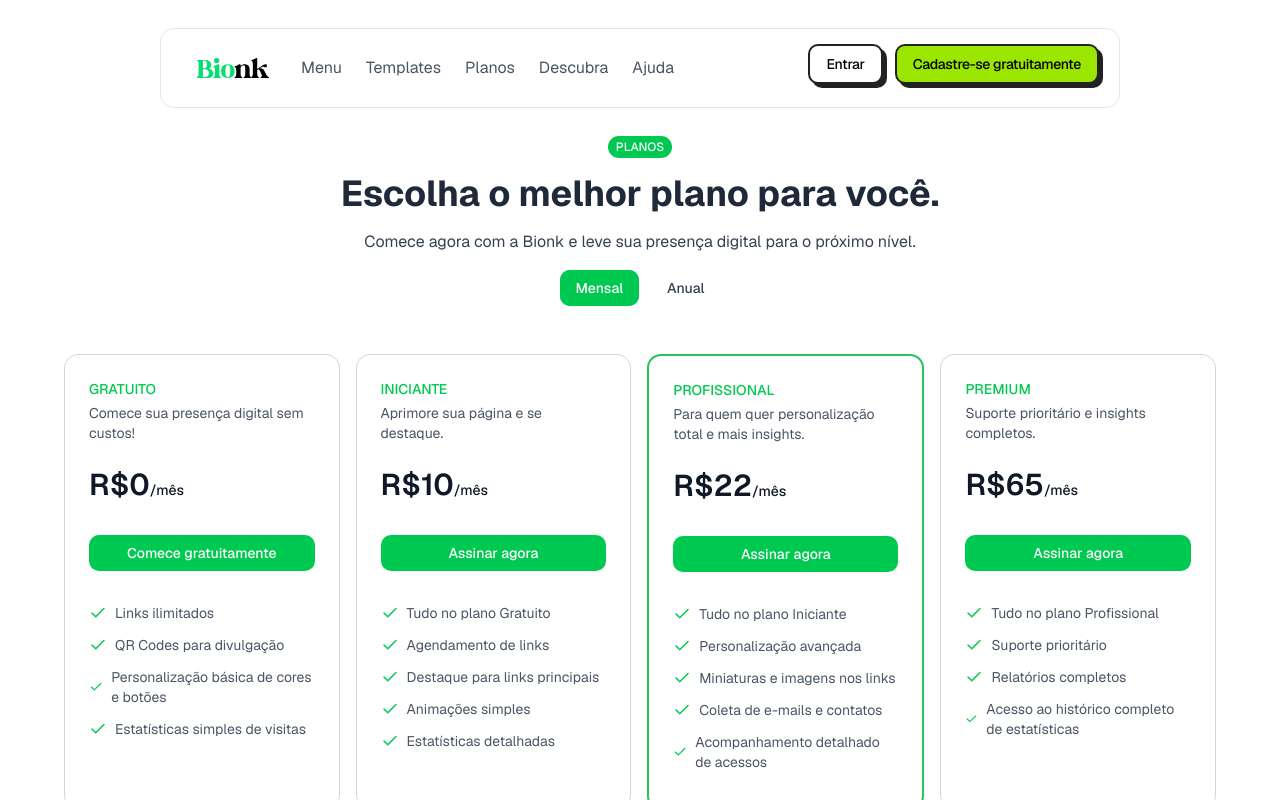
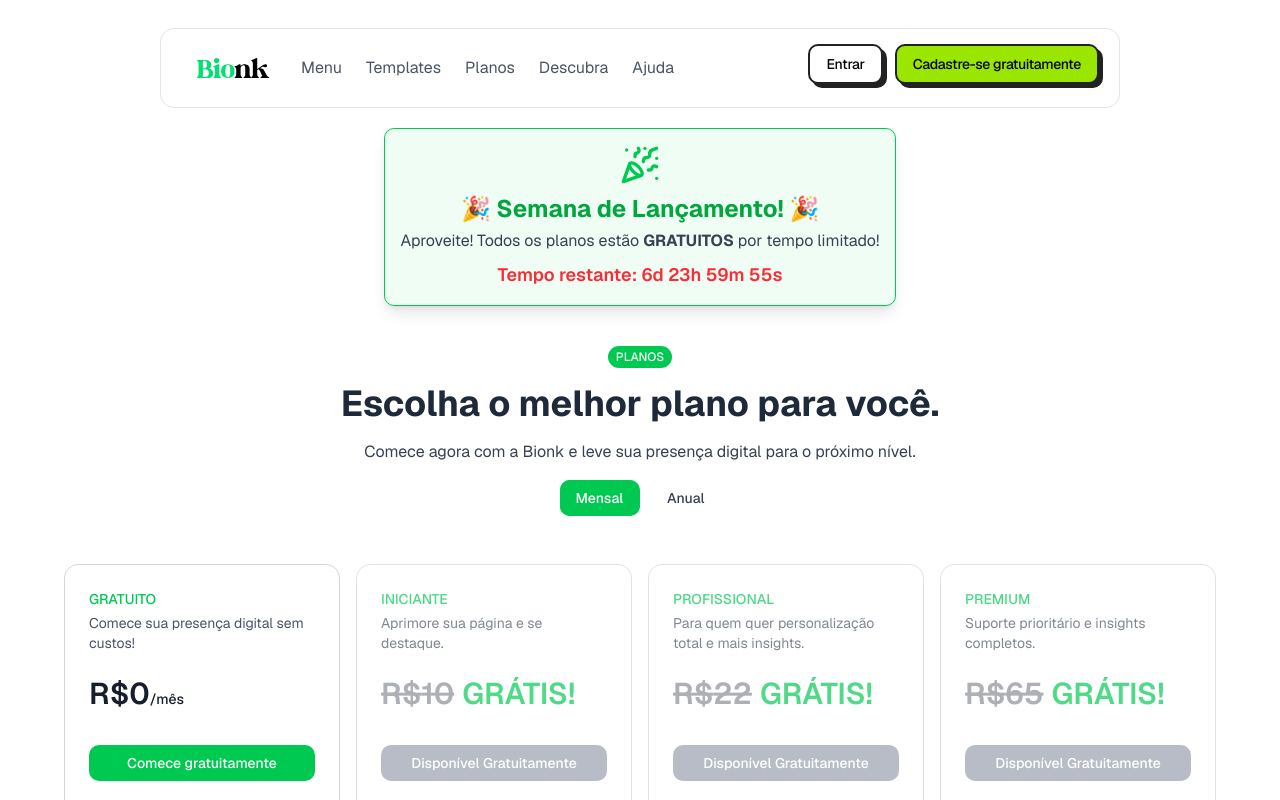
Before and after one commit to gabriellucasvh/bionk, a Next.js app: page /planos in a window 1280 px wide. Shown: the top 800 px of the page. Built offline with nearby package versions, Linux system fonts and the light colour scheme; no server answers; a web font is replaced by a local one.

Commit message:
feat(pricing): Promoção  de lançamento  adicionada

```diff
--- a/src/app/(public)/planos/prices.tsx
+++ b/src/app/(public)/planos/prices.tsx
@@ -3,8 +3,9 @@
 import { MotionButton, MotionP, MotionSpan } from '@/components/ui/motion'
 import { cn } from '@/lib/utils'
 import { AnimatePresence } from 'framer-motion'
-import { Check } from 'lucide-react'
-import { useState } from 'react'
+import { Check, PartyPopper } from 'lucide-react'
+import Link from 'next/link'
+import { useState, useEffect } from 'react'
 
 const pricingPlans = [
     {
@@ -13,7 +14,7 @@ const pricingPlans = [
         monthlyPrice: 0,
         annualPrice: 0,
         label: 'Comece gratuitamente',
-        link: '/',
+        link: '/registro',
         features: [
             'Links ilimitados',
             'QR Codes para divulgação',
@@ -27,7 +28,7 @@ const pricingPlans = [
         monthlyPrice: 10,
         annualPrice: 100,
         label: 'Assinar agora',
-        link: '/planos',
+        link: '/registro',
         features: [
             'Tudo no plano Gratuito',
             'Agendamento de links',
@@ -42,7 +43,7 @@ const pricingPlans = [
         monthlyPrice: 22,
         annualPrice: 220,
         label: 'Assinar agora',
-        link: '/planos',
+        link: '/registro',
         features: [
             'Tudo no plano Iniciante',
             'Personalização avançada',
@@ -57,7 +58,7 @@ const pricingPlans = [
         monthlyPrice: 65,
         annualPrice: 650,
         label: 'Assinar agora',
-        link: '/planos',
+        link: '/registro',
         features: [
             'Tudo no plano Profissional',
             'Suporte prioritário',
@@ -69,9 +70,56 @@ const pricingPlans = [
 
 const Pricing = () => {
     const [billingCycle, setBillingCycle] = useState<'M' | 'A'>('M')
+    const [timeLeft, setTimeLeft] = useState<string>('')
+    const [isPromotionActive, setIsPromotionActive] = useState<boolean>(true)
+
+    useEffect(() => {
+        const promotionEndDate = new Date()
+        promotionEndDate.setDate(promotionEndDate.getDate() + 7)
+
+        const calculateTimeLeft = () => {
+            const difference = +promotionEndDate - +new Date()
+            let timeLeftOutput = ''
+
+            if (difference > 0) {
+                const days = Math.floor(difference / (1000 * 60 * 60 * 24))
+                const hours = Math.floor((difference / (1000 * 60 * 60)) % 24)
+                const minutes = Math.floor((difference / 1000 / 60) % 60)
+                const seconds = Math.floor((difference / 1000) % 60)
+
+                timeLeftOutput = `${days}d ${hours}h ${minutes}m ${seconds}s`
+                setIsPromotionActive(true)
+            } else {
+                timeLeftOutput = 'Promoção encerrada!'
+                setIsPromotionActive(false)
+            }
+            return timeLeftOutput
+        }
+
+        setTimeLeft(calculateTimeLeft())
+        const timer = setInterval(() => {
+            setTimeLeft(calculateTimeLeft())
+        }, 1000)
+
+        return () => clearInterval(timer)
+    }, [])
 
     const Heading = () => (
         <div className="relative z-10 my-12 mt-20 flex flex-col items-center justify-center gap-4">
+            {isPromotionActive && (
+                <div className="mb-4 flex flex-col items-center rounded-lg border border-green-500 bg-green-50 p-4 text-center shadow-lg dark:bg-green-900/30 dark:border-green-700">
+                    <PartyPopper className="mb-2 h-10 w-10 text-green-500 dark:text-green-400" />
+                    <h2 className="text-2xl font-bold text-green-600 dark:text-green-300">
+                        🎉 Semana de Lançamento! 🎉
+                    </h2>
+                    <p className="mt-1 text-gray-700 dark:text-gray-300">
+                        Aproveite! Todos os planos estão <strong>GRATUITOS</strong> por tempo limitado!
+                    </p>
+                    <p className="mt-2 text-lg font-semibold text-red-500 dark:text-red-400">
+                        Tempo restante: {timeLeft}
+                    </p>
+                </div>
+            )}
             <div className="flex w-full flex-col items-center justify-center space-y-4 text-center px-2">
                 <div className="mt-2 inline-block rounded-full bg-green-500 px-2 py-[0.20rem] text-xs font-medium uppercase text-white">
                     Planos
@@ -117,8 +165,8 @@ const Pricing = () => {
             {pricingPlans.map((plan, index) => (
                 <div
                     key={index}
-                    className={`w-full rounded-xl border-1 border-gray-300 p-6 text-left dark:border-gray-600`}
-                    style={plan.name === 'Profissional' ? { border: '2px solid #22c55e' } : {}}
+                    className={`w-full rounded-xl border-1 border-gray-300 p-6 text-left dark:border-gray-600 ${isPromotionActive && plan.name !== 'Gratuito' ? 'opacity-70' : ''}`}
+                    style={plan.name === 'Profissional' && !isPromotionActive ? { border: '2px solid #22c55e' } : {}}
                 >
                     <p className="mb-1 mt-0 text-sm font-medium uppercase text-green-500">
                         {plan.name}
@@ -133,19 +181,36 @@ const Pricing = () => {
                                 transition={{ type: 'spring', stiffness: 100 }}
                                 className="my-0 text-3xl font-semibold text-gray-900 dark:text-gray-100"
                             >
+                                {isPromotionActive && plan.monthlyPrice > 0 ? (
+                                    <>
+                                        <span className="line-through opacity-50">R${billingCycle === 'M' ? plan.monthlyPrice : plan.annualPrice}</span>
+                                        <span className="ml-2 text-green-500">GRÁTIS!</span>
+                                    </>
+                                ) : (
+                                    <>
                                         <span>R${billingCycle === 'M' ? plan.monthlyPrice : plan.annualPrice}</span>
                                         <span className="text-sm font-medium">
                                             /{billingCycle === 'M' ? 'mês' : 'ano'}
                                         </span>
+                                    </>
+                                )}
                             </MotionP>
                         </AnimatePresence>
+                        <Link href={plan.link}>
                             <MotionButton
                                 whileTap={{ scale: 0.985 }}
-                            onClick={() => window.open(plan.link)}
-                            className="mt-8 w-full rounded-lg bg-green-500 py-2 text-sm font-medium text-white hover:bg-green-500/90"
+                                onClick={() => !isPromotionActive && window.open(plan.link)}
+                                className={cn(
+                                    "mt-8 w-full rounded-lg py-2 text-sm font-medium text-white",
+                                    isPromotionActive && plan.name !== 'Gratuito'
+                                        ? 'cursor-not-allowed bg-gray-400 dark:bg-gray-600'
+                                        : 'bg-green-500 hover:bg-green-500/90'
+                                )}
+                                disabled={isPromotionActive && plan.name !== 'Gratuito'}
                             >
-                            {plan.label}
+                                {isPromotionActive && plan.name !== 'Gratuito' ? 'Disponível Gratuitamente' : plan.label}
                             </MotionButton>
+                        </Link>
                     </div>
                     {plan.features.map((feature, idx) => (
                         <div key={idx} className="mb-3 flex items-center gap-2">
```
Lines whose indentation alone changed are shown as unchanged.
